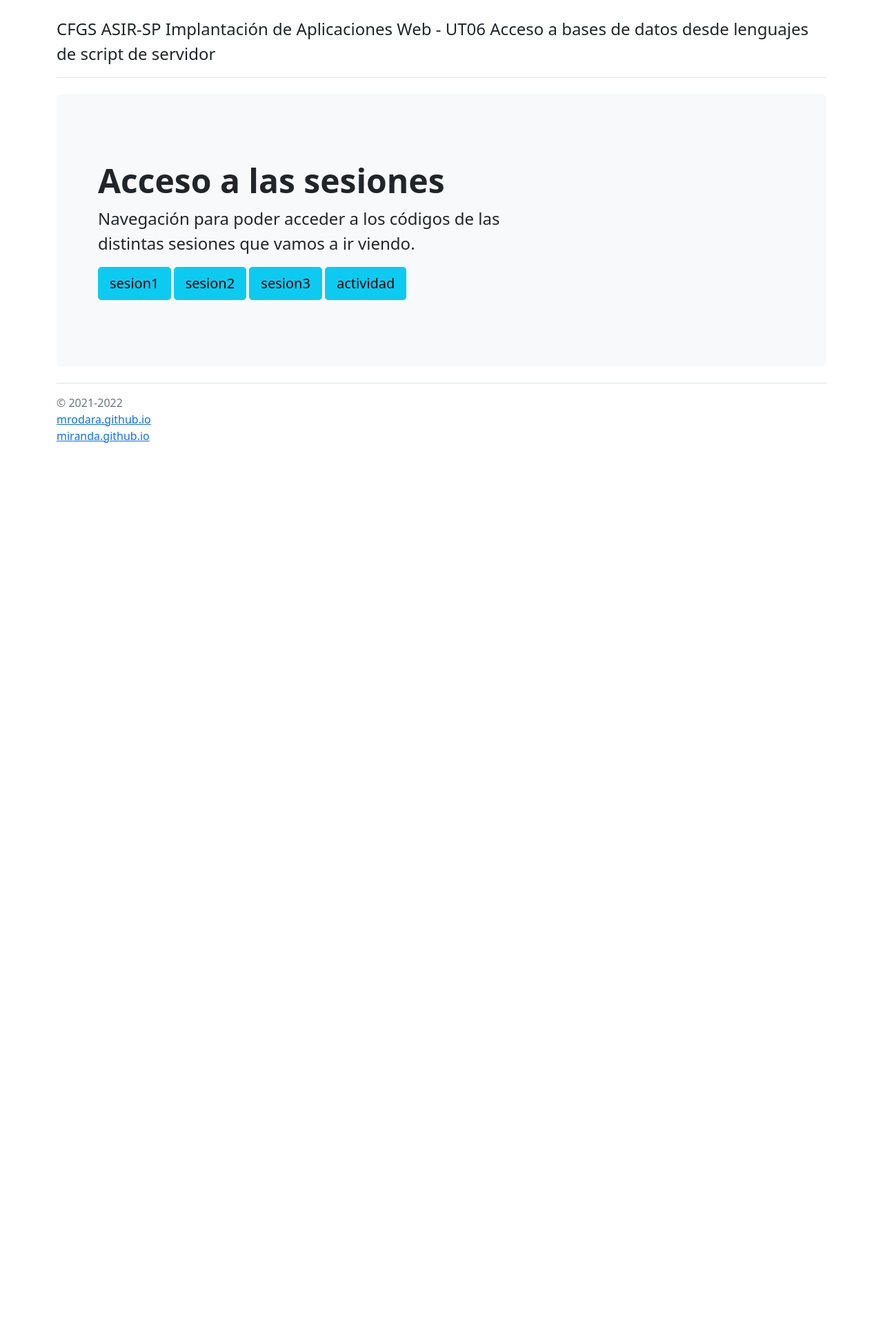
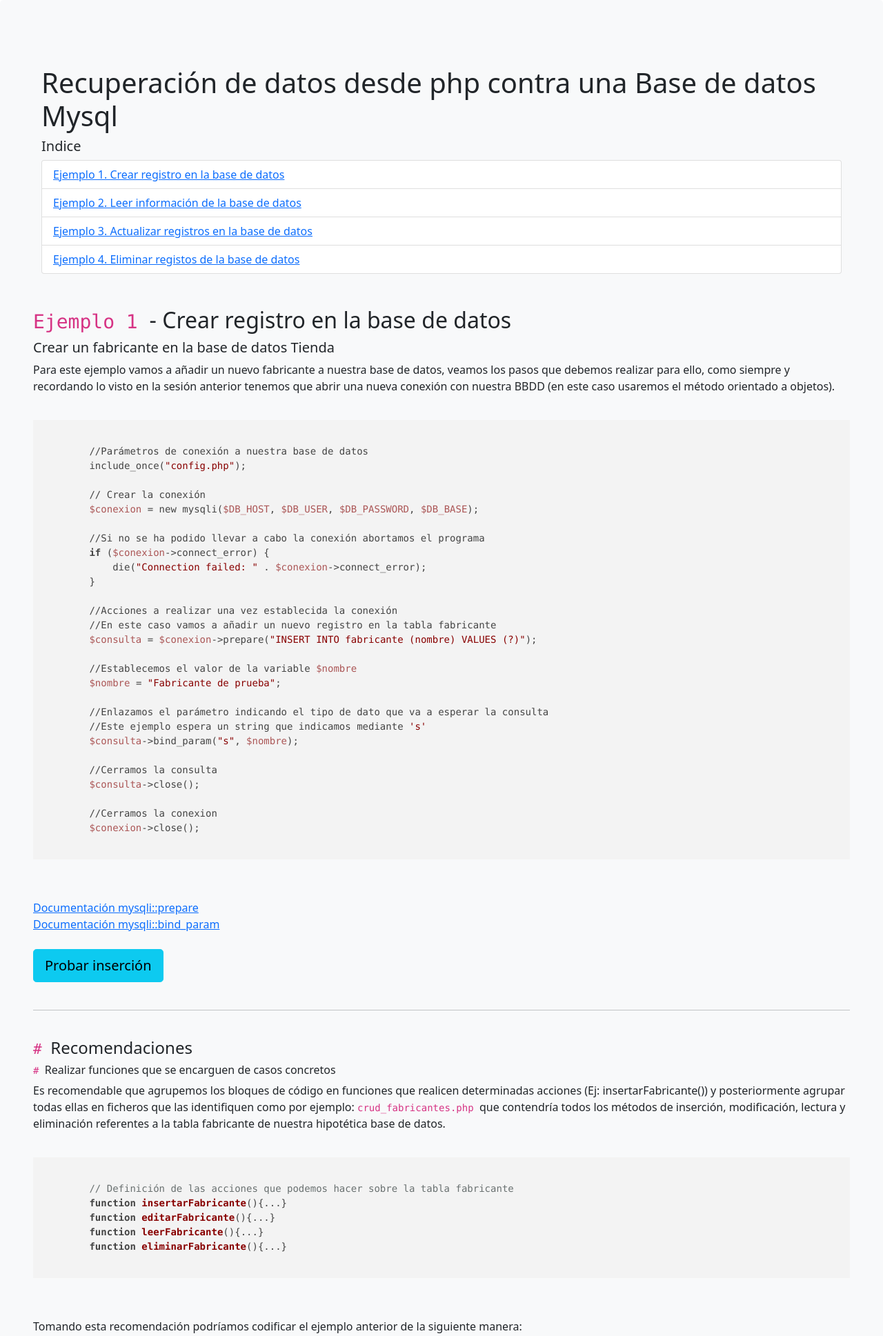
Before and after one commit to mrodara/ut06, a PHP site: page /sesion2/index.php in a window 1280 px wide. Shown: the top 1937 px of the page at 69% size. Before the commit the page ends 642 px from the top, so only its background shows below. Run offline with PHP 8.4, Linux system fonts and the light colour scheme; some libraries are stand-ins or nearby versions.

Commit message:
Preparación sesion2 Inserción

```diff
--- a/assets/menu.php
+++ b/assets/menu.php
@@ -5,7 +5,7 @@
 
         <a href="./sesion1" class="btn btn-info btn-lg">sesion1</a>
 
-        <a href="#" class="btn btn-info btn-lg">sesion2</a>
+        <a href="http://proyecto.site/ut06/sesion2" class="btn btn-info btn-lg">sesion2</a>
         <a href="#" class="btn btn-info btn-lg">sesion3</a>
         <a href="actividad/src/" class="btn btn-info btn-lg">actividad</a>
 
--- /dev/null
+++ b/sesion2/index.php
@@ -0,0 +1,268 @@
+<head>
+    <meta charset="UTF-8">
+    <title> Sesion 2 - Recuperación de datos y gestión de errores</title>
+    <link rel="stylesheet" href="../css/bootstrap.min.css" />
+    <link rel="stylesheet" href="../css/style.css" />
+    <link rel="stylesheet" href="//cdnjs.cloudflare.com/ajax/libs/highlight.js/11.5.0/styles/default.min.css">
+    <script src="//cdnjs.cloudflare.com/ajax/libs/highlight.js/11.5.0/highlight.min.js"></script>
+    <script src="../js/script.js"></script>
+    <script>
+        hljs.highlightAll();
+    </script>
+
+</head>
+
+<div class="p-5 mb-4 bg-light rounded-3">
+    <div class="container-fluid py-5">
+        <h1 class="">Recuperación de datos desde php contra una Base de datos Mysql </h1>
+
+        <h5 class="">Indice </h5>
+        <ul class="list-group">
+            <li class="list-group-item"><a href="index.php#example-1">Ejemplo 1. Crear registro en la base de datos</a></li>
+            <li class="list-group-item"><a href="index.php#example-2">Ejemplo 2. Leer información de la base de datos</a></li>
+            <li class="list-group-item"><a href="index.php#example-3">Ejemplo 3. Actualizar registros en la base de datos</a></li>
+            <li class="list-group-item"><a href="index.php#example-4"> Ejemplo 4. Eliminar registos de la base de datos</a></li>
+        </ul>
+
+
+    </div>
+    <!--   *************************************** ----->
+    <!--   Ejemplo 1. Crear registro en la base de datos   ----->
+    <!--   *************************************** 1 ----->
+    <section id="example-1">
+        <h2> <code>Ejemplo 1 </code>- Crear registro en la base de datos </h2>
+        <h5> Crear un fabricante en la base de datos Tienda </h5>
+        <p>Para este ejemplo vamos a añadir un nuevo fabricante a nuestra base de datos, veamos los pasos que debemos
+            realizar para ello, como siempre y recordando lo visto en la sesión anterior tenemos que abrir
+            una nueva conexión con nuestra BBDD (en este caso usaremos el método orientado a objetos).
+        </p>
+
+        <pre>
+        <code class="language-bash">
+        //Parámetros de conexión a nuestra base de datos
+        include_once("config.php");
+
+        // Crear la conexión
+        $conexion = new mysqli($DB_HOST, $DB_USER, $DB_PASSWORD, $DB_BASE);
+
+        //Si no se ha podido llevar a cabo la conexión abortamos el programa
+        if ($conexion->connect_error) {
+            die("Connection failed: " . $conexion->connect_error);
+        }
+
+        //Acciones a realizar una vez establecida la conexión
+        //En este caso vamos a añadir un nuevo registro en la tabla fabricante
+        $consulta = $conexion->prepare("INSERT INTO fabricante (nombre) VALUES (?)");
+
+        //Establecemos el valor de la variable $nombre
+        $nombre = "Fabricante de prueba";
+
+        //Enlazamos el parámetro indicando el tipo de dato que va a esperar la consulta
+        //Este ejemplo espera un string que indicamos mediante 's'
+        $consulta->bind_param("s", $nombre);
+
+        //Cerramos la consulta
+        $consulta->close();
+
+        //Cerramos la conexion
+        $conexion->close();
+        </code>
+        </pre>
+
+
+
+        <a href="https://www.php.net/manual/es/mysqli.prepare.php" target="_blank">Documentación mysqli::prepare</a>
+        <br>
+        <a href="https://www.php.net/manual/es/mysqli-stmt.bind-param" target="_blank">Documentación mysqli::bind_param</a>
+        <br>
+        <br>
+        <a href="insert.php" target="_blank" class="btn btn-info btn-lg">Probar inserción</a>
+
+        <br><br>
+
+        <hr>
+        <br>
+        <h4> <code> # </code>Recomendaciones </h4>
+        <h6> <code> # </code>Realizar funciones que se encarguen de casos concretos </h6>
+
+        <p>Es recomendable que agrupemos los bloques de código en funciones que realicen determinadas acciones (Ej: insertarFabricante()) y posteriormente agrupar todas ellas
+            en ficheros que las identifiquen como por ejemplo: <code> crud_fabricantes.php </code> que contendría todos los métodos
+            de inserción, modificación, lectura y eliminación referentes a la tabla fabricante de nuestra hipotética base de datos.
+         </p>
+
+
+        <pre>
+        <code class="language-php">
+        // Definición de las acciones que podemos hacer sobre la tabla fabricante
+        function insertarFabricante(){...}
+        function editarFabricante(){...}
+        function leerFabricante(){...}
+        function eliminarFabricante(){...}
+        </code>
+    </pre>
+        <p> Tomando esta recomendación podríamos codificar el ejemplo anterior de la siguiente manera:
+
+        <pre>
+        <code class="language-php">
+        include_once("./conexion.php");
+
+        function insertarFabricante($conexion, $nombre){
+
+            //Preparamos la sentencia a ejecutar parametrizando los valores
+            $sentencia = $conexion->prepare("INSERT INTO fabricante (nombre) VALUES (?);");
+
+            //Vinculación de los parámetros
+            $sentencia->bind_param('s', $nombre);
+
+            //Comprobamos que se puede llevar a cabo la ejecución
+            if($sentencia->execute()){
+                //Cerramos la sentencia
+                $sentencia->close();
+
+                //cerramos la conexion
+                $conexion->close();
+
+                //Redirigimos al sitio que deseemos
+                header('Location:http://proyecto.site/ut06/sesion2/insertok.php');
+            }else{
+                //Redirigimos a la página de error
+                header('Location:http://proyecto.site/ut06/sesion2/insertko.php');
+            }
+
+        }
+        </code>
+        </pre>
+
+
+        <a href="https://www.php.net/manual/es/function.include-once.php" target="_blank">Documentación include_once</a>
+
+        <hr>
+        <br>
+        <h6> <code> ## </code>Cerrar conexiones con el SGBD </h6>
+        <p>
+            Otra recomendación es cerrar la conexiones abiertas con nuestro SGBD.
+            Una conexión abierta se cierra automáticamente después de un cierto tiempo de inactividad, pero si se cierra de forma manual
+            se esta soltando el sokect y se libera al sistema de mantener una acción hasta que se cierre.
+        </p>
+        <p>
+            Esto se realiza de la siguiente forma:
+        </p>
+
+        <pre>
+        <code class="language-php">
+        // Procedimental
+        mysqli_close($conn);
+        // POO
+        $conn->close();
+        </code>
+        </pre>
+        <a href="https://www.php.net/manual/es/mysqli.close.php" target="_blank">Documentación mysqli_close</a>
+    </section>
+    <hr>
+    <hr>
+
+    <!--   *************************************** ----->
+    <!--   EJEMPLO 2 - Crear BD   ----->
+    <!--   ***************************************  ----->
+
+    <section id="example-2">
+        <h2> <code>Ejemplo 2 </code>- Creación de base de datos desde PHP</h2>
+        <p>
+            Una vez disponemos de una conexión abierta con el SGBD podemos realizar operaciones sobre la misma.
+            La primera de las operaciones que realizaremos será la de crear una nueva base de datos.
+            Esto lo realizaremos haciendo uso de
+            <a href="https://www.php.net/manual/es/mysqli.query.php" target="_blank">mysqli_query </a> podemos ver un ejemplo
+            en el siguiente código:
+        </p>
+
+
+
+        <pre>
+        <code class="language-php">
+            include_once("config.php");
+            // Crear la conexión
+            $conn = new mysqli(DB_HOST, DB_USER, DB_PASSWORD);
+            $sql = "CREATE DATABASE IF NOT EXISTS myDB";
+            if ($conn->query($sql) === TRUE) {
+                echo "Database created successfully";
+            } else {
+                echo "Error creating database: " . $conn->error;
+            }
+            $conn->close();
+        </code>
+        </pre>
+        <a href="ej2.php" target="_blank" class="btn btn-info btn-lg">Pruebalo tu mismo</a>
+
+        <p> <code>mysqli_query</code> retorna false en caso de error. Si una consulta del tipo SELECT, SHOW, DESCRIBE o EXPLAIN es exitosa, mysqli_query()
+         retornará un objeto <code>mysqli_result </code>. Para otras consultas exitosas de mysqli_query() retornará true.
+    </p>
+    </section>
+
+    <hr>
+    <hr>
+
+    <!--   *************************************** ----->
+    <!--   EJEMPLO 3 - Crear Tablas   ----->
+    <!--   ***************************************  ----->
+
+    <section id="example-3">
+        <h2> <code>Ejemplo 3 </code>- Creación de tablas desde PHP</h2>
+        <h5> Selección de base de datos </h5>
+        <p>
+            Es importante definir la BD sobre la que estamos trabajando, para esto msqli dispone del método
+            <a href="https://www.php.net/manual/es/mysqli.select-db.php" target="_blank">mysqli_select_db </a>
+            Recuerda que esto es necesario si en la cadena de conexión mediante  <code>mysqli_connect</code> no se indicó el
+            parámetro opcional que especifica la BD.
+
+        </p>
+
+
+
+        <pre>
+        <code class="language-php">
+        include_once("config.php");
+        // Crear la conexión
+        $conn = mysqli_connect(DB_HOST, DB_USER, DB_PASSWORD);
+        if (mysqli_select_db($conn, "myDB") === TRUE) {
+            echo "Database select successfully";
+        } else {
+            echo "Error select database: ";
+        }
+        </code>
+        </pre>
+        <a href="ej3.php" target="_blank" class="btn btn-info btn-lg">Pruebalo tu mismo</a>
+
+        <br>
+        <br>
+        <h5> Crear tablas </h5>
+        <p>
+            Para crear tablas realizaremos uso nuevamente de la función
+            <a href="https://www.php.net/manual/es/mysqli.query.php" target="_blank">mysqli_query </a>
+        </p>
+
+        <pre>
+        <code class="language-php">
+        include_once("config.php");
+        $conn = mysqli_connect(DB_HOST, DB_USER, DB_PASSWORD);
+        // Select the database
+        $conn->select_db("myDB");
+        // sql to create table
+        $sql = "CREATE TABLE MyGuests (
+            id INT(6) UNSIGNED AUTO_INCREMENT PRIMARY KEY,
+            firstname VARCHAR(30) NOT NULL,
+            lastname VARCHAR(30) NOT NULL,
+            email VARCHAR(50),
+            reg_date TIMESTAMP DEFAULT CURRENT_TIMESTAMP ON UPDATE CURRENT_TIMESTAMP
+            )";
+        if ($conn->query($sql) === TRUE) {
+            echo "Table MyGuests created successfully";
+        } else {
+            echo "Error creating table: " . $conn->error;
+        }
+        </code>
+        </pre>
+        <a href="ej3.php" target="_blank" class="btn btn-info btn-lg">Pruebalo tu mismo</a>
+
+    </section>
+
+</div>
```
Also changed, not shown: sesion2/conexion.php (added, +14 -0 lines), sesion2/config.php (added, +8 -0 lines), sesion2/insert.php (added, +78 -0 lines), sesion2/insertko.php (added, +34 -0 lines), sesion2/insertok.php (added, +35 -0 lines).
